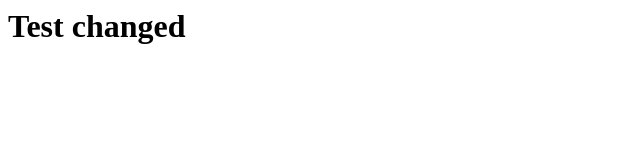
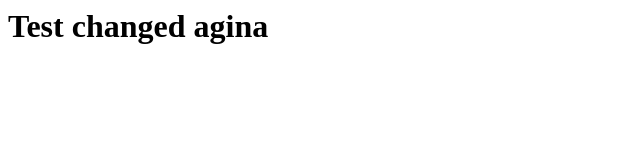
Before and after one commit to Vaidas88/fake-project, a plain HTML site: page index.html in a window 1280 px wide. Shown: the whole page, without its empty margins (0-640 px from the left). Drawn offline with Linux system fonts and the light colour scheme.

Commit message:
Update index.html

```diff
--- a/index.html
+++ b/index.html
@@ -1,7 +1,7 @@
 <html>
 
 <body>
-    <h1>Test changed</h1>
+    <h1>Test changed agina</h1>
 </body>
 
 </html>
```
